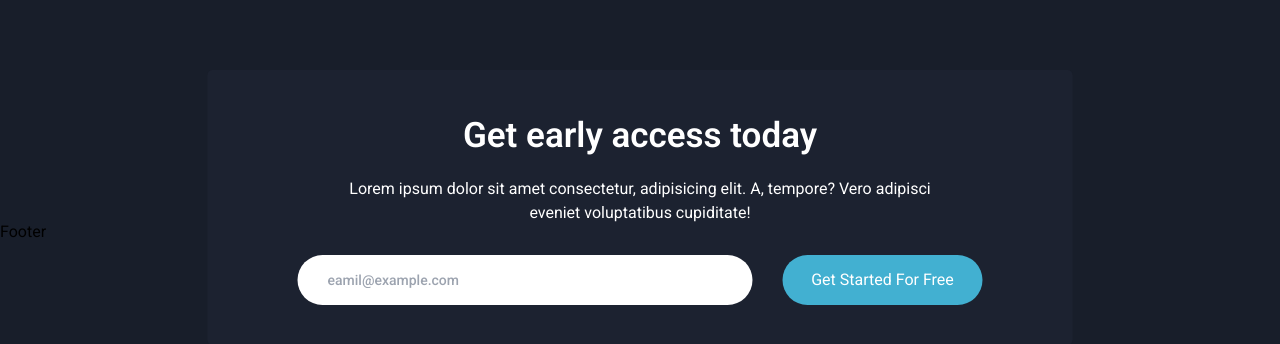
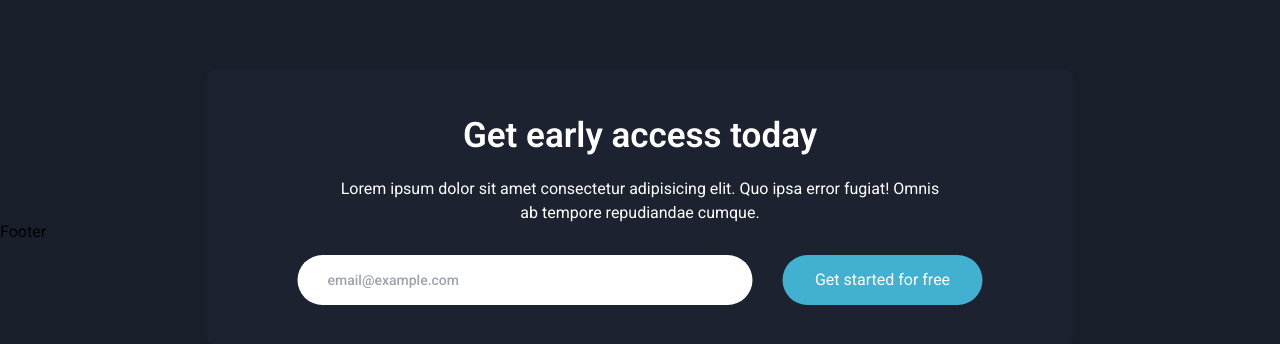
Before and after one commit to omar3060/landing-tailwind, a React (Vite) app: page / in a window 1280 px wide. Shown: the part 2907-3251 px from the top of the page. Built offline with nearby package versions, Linux system fonts and the light colour scheme.

Commit message:
finish GetStarted components

```diff
--- a/src/components/GetStarted.jsx
+++ b/src/components/GetStarted.jsx
@@ -3,31 +3,17 @@ import React from 'react'
 const GetStarted = () => {
   return (
 <section>
-      <div className="container ">
-        <div className="relative">
-          <div className=" bg-[#1c2230] absolute left-[50%] translate-x-[-50%] top-[-150px] rounded-[5px] element-center flex-col  w-[865px] min-h-[275px]  max-w-full text-white text-center p-[30px]">
-            <h3 className="text-[25px] md:text-[35px] font-semibold mb-[15px]">
-              Get early access today
-            </h3>
-            <p className="w-[620px] max-w-full mx-auto mb-[30px]">
-              Lorem ipsum dolor sit amet consectetur, adipisicing elit. A,
-              tempore? Vero adipisci eveniet voluptatibus cupiditate!
+      <div className="container relative">
+          <div className='bg-[#1c2230] absolute left-[50%] translate-x-[-50%] top-[-150px] rounded-[5px] element-center flex-col w-[865px] min-h-[275px] max-w-full text-white text-center p-[30px]'>
+            <h3 className='text-[25px] md:text-[35px] font-semibold mb-[15px]'>Get early access today</h3>
+            <p className='w-[620px] max-w-full mx-auto mb-[30px]'>
+              Lorem ipsum dolor sit amet consectetur adipisicing elit. Quo ipsa error fugiat! Omnis ab tempore repudiandae cumque.
             </p>
-            <form className="w-full flex justify-between items-center flex-wrap md:px-[60px] gap-[30px]">
-              <input
-                type="email"
-                placeholder="eamil@example.com"
-                className="md:flex-1 w-full  h-[50px] rounded-[30px] pl-[30px] outline-none border-none text-sm text-black font-medium"
-              />
-              <button
-                type="submit"
-                className=" w-full md:w-[200px] h-[50px] bg-[#42b0d1] hover:bg-[#8cdae4] transition-all duration-200 rounded-[30px] text-white"
-              >
-                Get Started For Free
-              </button>
+            <form className='flex w-full justify-between items-center flex-wrap md:px-[60px] gap-[30px]'>
+              <input type="email" placeholder='email@example.com' className='w-full md:flex-1 h-[50px]  pl-[30px] rounded-[30px] outline-none border-none text-sm text-black font-medium' />
+              <button className='w-full md:w-[200px] h-[50px] bg-[#42b0d1] hover:bg-[#8cdae4] rounded-[30px] transition-all duration-200' type='submit'>Get started for free</button>
             </form>
           </div>
-        </div>
       </div>
     </section>
   )
```
